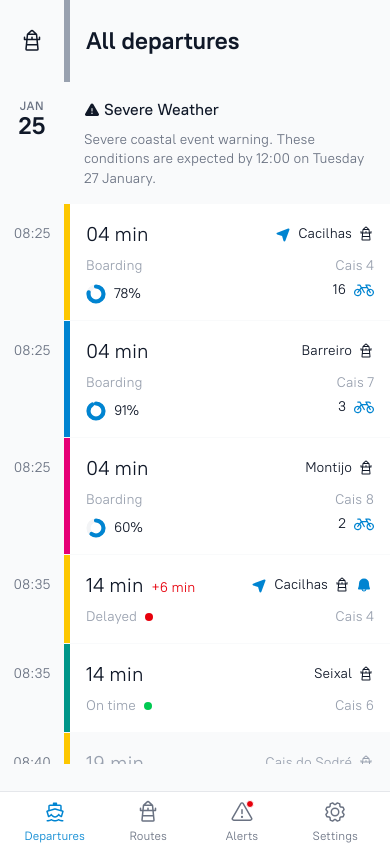
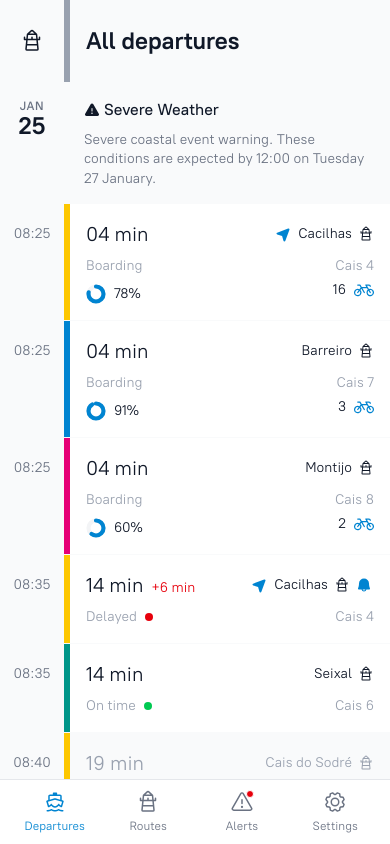
Before and after one commit to dangulkin/ferry, a React (Vite) app: page / in a window 390 px wide. Built offline with nearby package versions, Linux system fonts and the light colour scheme.

Commit message:
fix: eliminate gap and fix navigation bar alignment on mobile browsers

```diff
--- a/src/App.tsx
+++ b/src/App.tsx
@@ -27,12 +27,13 @@ export default function App() {
 	};
 
 	return (
-		<div className="flex flex-col h-dvh bg-gray-50 font-sans text-gray-900 max-w-md mx-auto overflow-hidden relative shadow-xl">
-			<main className="flex-1 overflow-y-auto pb-20">
+		<div className="fixed inset-0 left-0 right-0 mx-auto flex flex-col bg-gray-50 font-sans text-gray-900 max-w-md overflow-hidden shadow-xl">
+			<main className="flex-1 overflow-y-auto bg-gray-50">
 				{renderContent()}
 			</main>
 
-			<nav className="fixed bottom-0 left-0 right-0 mx-auto max-w-md w-full bg-white/90 backdrop-blur-md border-t border-gray-200 flex justify-around items-center pb-safe pt-2 px-2 z-50">
+			<nav className="shrink-0 bg-white border-t border-gray-200 px-2 pb-safe z-50">
+				<div className="flex justify-around items-center h-16">
 					<NavItem
 						icon={<BoatIcon filled={activeTab === 'departures'} size={24} />}
 						label="Departures"
@@ -62,6 +63,7 @@ export default function App() {
 						isActive={activeTab === 'settings'}
 						onClick={() => setActiveTab('settings')}
 					/>
+				</div>
 			</nav>
 		</div>
 	);
--- a/src/components/Alerts.tsx
+++ b/src/components/Alerts.tsx
@@ -57,7 +57,7 @@ export default function Alerts() {
 				<h1 className="text-2xl font-bold text-gray-900">Alerts</h1>
 			</header>
 
-			<div className="flex-1 overflow-y-auto px-4 pb-6">
+			<div className="flex-1 overflow-y-auto px-4">
 				<div className="flex flex-col gap-3">
 					{ALERTS.map((alert) => (
 						<button
--- a/src/components/Departures.tsx
+++ b/src/components/Departures.tsx
@@ -90,7 +90,7 @@ export default function Departures({ selectedRoute, onSelectRoute }: DeparturesP
 			/>
 
 			<div
-				className="flex-1 overflow-y-auto pb-6"
+				className="flex-1 overflow-y-auto"
 			>
 				<div className="flex flex-col gap-px">
 					{departures.map((dep, index) => (
--- a/src/components/Routes.tsx
+++ b/src/components/Routes.tsx
@@ -42,7 +42,7 @@ export default function Routes({ onSelectRoute }: { onSelectRoute: (route: strin
 				<h1 className="text-2xl font-bold text-gray-900">Choose your route</h1>
 			</header>
 
-			<div className="flex-1 overflow-y-auto px-4 pb-6">
+			<div className="flex-1 overflow-y-auto px-4">
 				<div className="flex flex-col gap-3">
 					{ROUTES.map((route) => (
 						<button
--- a/src/components/Settings.tsx
+++ b/src/components/Settings.tsx
@@ -12,7 +12,7 @@ export default function Settings() {
 				<h1 className="text-2xl font-bold text-gray-900">Settings</h1>
 			</header>
 
-			<div className="flex-1 overflow-y-auto px-4 pb-6 space-y-8">
+			<div className="flex-1 overflow-y-auto px-4 space-y-8">
 
 				{/* Commutes Section */}
 				<section>
--- a/src/index.css
+++ b/src/index.css
@@ -16,6 +16,7 @@
 
 body {
 	background-color: #f9fafb;
+	overscroll-behavior: none;
 }
 
 .pt-safe {
```
Lines whose indentation alone changed are shown as unchanged.
